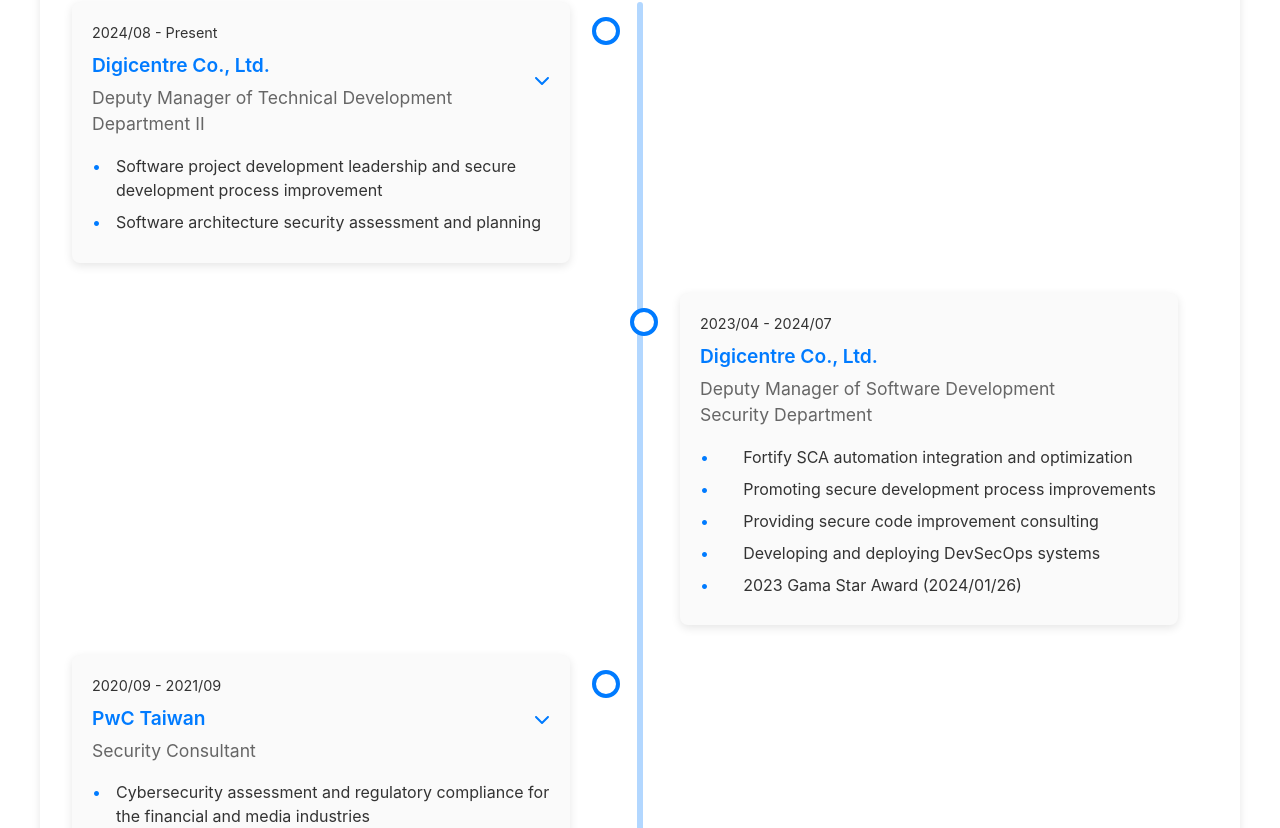
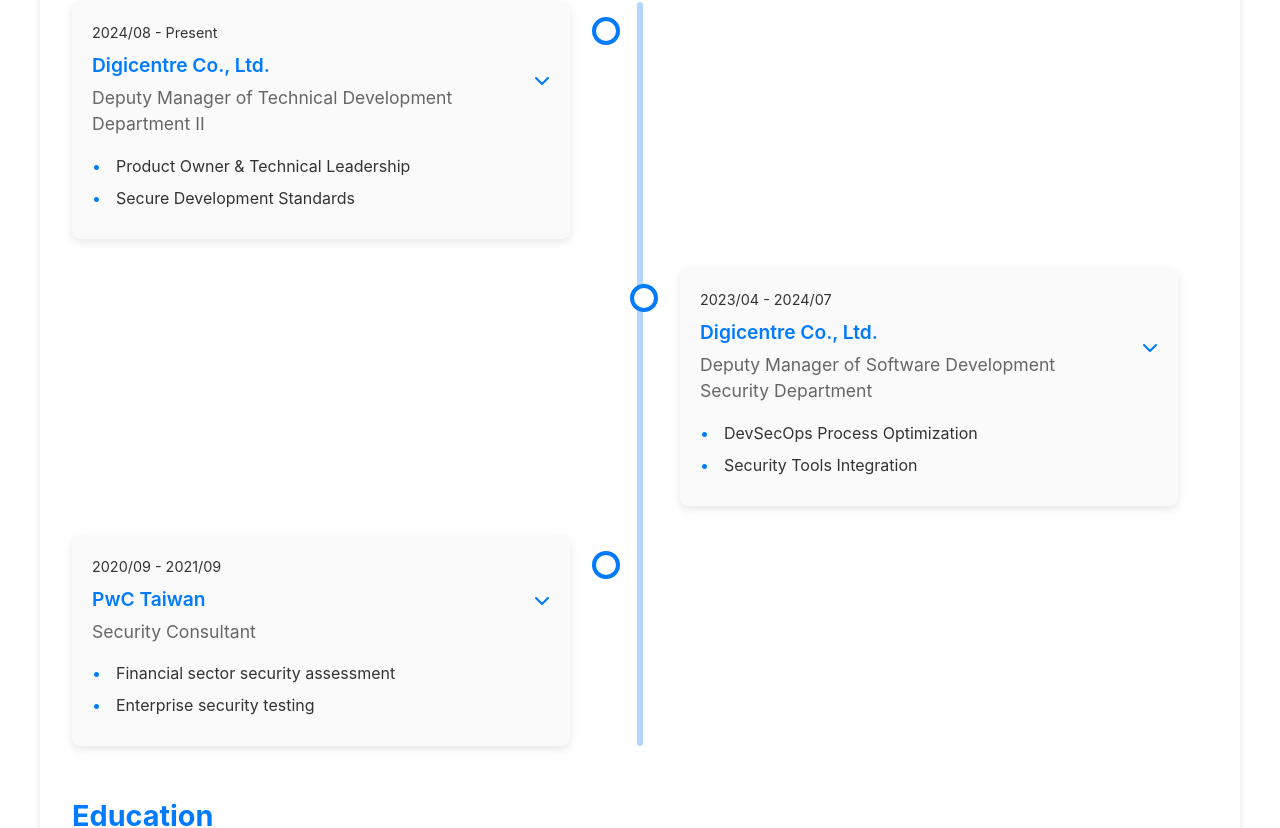
Before and after one commit to Lung-Yu/Lung-Yu.github.io, a React (Vite) app: page /cv in a window 1280 px wide. Shown: the part 792-1620 px from the top of the page. Built offline with nearby package versions, Linux system fonts and the light colour scheme.

Commit message:
feat: 更新履歷內容，改善經驗細節顯示樣式以提升可讀性

```diff
--- a/src/features/cv/components/CV.tsx
+++ b/src/features/cv/components/CV.tsx
@@ -26,6 +26,19 @@ const CV = () => {
   const education = Array.isArray(cvData.education) ? cvData.education : [];
   const skills = Array.isArray(cvData.skills) ? cvData.skills : [];
 
+  const renderDetailItem = (item: string) => {
+    if (item.startsWith('- ')) {
+      // 子項目
+      return <li className="nested-item">{item.substring(2)}</li>;
+    } else if (item.endsWith(':')) {
+      // 群組標題
+      return <li className="nested-header">{item}</li>;
+    } else {
+      // 一般項目
+      return <li>{item}</li>;
+    }
+  };
+
   const renderExperienceContent = (exp: any, index: number) => {
     if (exp.brief && exp.details) {
       return (
@@ -52,7 +65,7 @@ const CV = () => {
           <div className="experience-details">
             <ul>
               {exp.details.map((item: string, idx: number) => (
-                <li key={idx}>{item}</li>
+                renderDetailItem(item)
               ))}
             </ul>
           </div>
--- a/src/features/cv/styles/CV.css
+++ b/src/features/cv/styles/CV.css
@@ -239,6 +239,39 @@
 
 .experience-description li::before {
   content: "▹";
+  position: absolute;
+  left: 0;
+  color: var(--color-primary);
+}
+
+.experience-details ul {
+  margin: 0;
+  padding: 0;
+}
+
+.experience-details ul ul {
+  margin-left: 1.2rem;
+  margin-top: 0.5rem;
+  margin-bottom: 0.5rem;
+  border-left: 2px solid var(--color-gray-200);
+  padding-left: 1rem;
+}
+
+.experience-details li.nested-header {
+  color: var(--color-secondary);
+  font-weight: 500;
+  margin-top: 1rem;
+  margin-bottom: 0.5rem;
+}
+
+.experience-details li.nested-item {
+  color: var(--color-text);
+  padding-left: 1.2rem;
+  position: relative;
+}
+
+.experience-details li.nested-item::before {
+  content: "-";
   position: absolute;
   left: 0;
   color: var(--color-primary);
--- a/src/i18n/locales/en/cv.json
+++ b/src/i18n/locales/en/cv.json
@@ -47,27 +47,40 @@
       "position": "Deputy Manager of Technical Development Department II",
       "period": "2024/08 - Present",
       "brief": [
-        "Software project development leadership and secure development process improvement",
-        "Software architecture security assessment and planning"
+        "Product Owner & Technical Leadership",
+        "Secure Development Standards"
       ],
       "details": [
-        "Product Owner",
-        "Establish and optimize software development security standards",
-        "Conduct software architecture security assessments and provide improvement recommendations",
-        "Promote secure development process improvements",
-        "Establish automated security testing processes"
+        "Product Development:",
+        "- Product Owner role",
+        "- Project scheduling and requirement management",
+        "- Cross-department coordination",
+        "Secure Development:",
+        "- Establish secure development standards",
+        "- Conduct architecture security assessments",
+        "- Implement automated security testing",
+        "- Provide secure code improvement guidance"
       ]
     },
     {
       "company": "Digicentre Co., Ltd.",
       "position": "Deputy Manager of Software Development Security Department",
       "period": "2023/04 - 2024/07",
-      "description": [
-        "Fortify SCA automation integration and optimization",
-        "Promoting secure development process improvements",
-        "Providing secure code improvement consulting",
-        "Developing and deploying DevSecOps systems",
-        "2023 Gama Star Award (2024/01/26)"
+      "brief": [
+        "DevSecOps Process Optimization",
+        "Security Tools Integration"
+      ],
+      "details": [
+        "DevSecOps Implementation:",
+        "- Fortify SCA tool integration",
+        "- Automated scanning process",
+        "- Secure development workflow",
+        "Technical Promotion:",
+        "- Secure code consulting",
+        "- Training program planning",
+        "- DevSecOps platform development",
+        "Achievement:",
+        "- 2023 Gama Star Award (2024/01/26)"
       ]
     },
     {
@@ -75,25 +88,33 @@
       "position": "Security Consultant",
       "period": "2020/09 - 2021/09",
       "brief": [
-        "Cybersecurity assessment and regulatory compliance for the financial and media industries",
-        "Security testing and remediation (VA/PT/malware analysis)"
+        "Financial sector security assessment",
+        "Enterprise security testing"
       ],
       "details": [
-        "Security testing and remediation (VA/PT/malware analysis)",
-        "Internal control and IT management consulting",
-        "Software security consulting",
-        "DAST vulnerability automatic statistics script (acunetix report)",
-        "Development of automated analysis tools (Windows security configuration analysis based on GCB, Linux security configuration analysis based on CIS standards)",
-        "Regulatory compliance review : ",
-        "- Financial institution management computer system information security assessment work method",
-        "- Computer Information Security Assessment",
-        "- Guidelines for Security Measures of Financial Institutions for Electronic Banking",
-        "- Financial institutions use IoT equipment for security control",
-        "- SWIFT Customer Security Controls Framework",
-        "- Financial Institutions provided Mobile Application best practices",
-        "- Financial Institutions operational measures in Emerging Technology",
-        "- Financial institutions provide QR Code scanning payment application security control specifications",
-        "- Open application programming interface business security control operation specification"
+        "Security Testing:",
+        "- Vulnerability Assessment",
+        "- Penetration Testing ",
+        "- Malware Analysis",
+        "Automation Tools:",
+        "- DAST vulnerability statistics script",
+        "- Windows security config analysis (GCB standards)",
+        "- Linux security config analysis (CIS standards)",
+        "Security Consulting:",
+        "- Internal control establishment",
+        "- IT management consulting",
+        "- Software security consulting",
+        "Financial Regulatory Compliance Audit:",
+        "- Information Security Assessment Method for Computer Systems of Financial Institutions",
+        "- Computer System Security Assessment Standards",
+        "- Security Control Operations Standards for Financial Institutions Handling Electronic Banking Business",
+        "- Security Control Specifications for Financial Institutions Using IoT Devices",
+        "- SWIFT Security Standards",
+        "- Operational Specifications for Financial Institutions Providing Mobile Device Applications",
+        "- Operational Specifications for Financial Institutions Using Emerging Technologies",
+        "- Security Control Specifications for Financial Institutions Providing QR Code Payment Applications",
+        "- Security Control Operations Standards for Open API Business",
+        "- OWASP Mobile checklist L2"
       ]
     }
   ],
--- a/src/i18n/locales/zh-TW/cv.json
+++ b/src/i18n/locales/zh-TW/cv.json
@@ -47,15 +47,19 @@
       "position": "技術開發二部 副理",
       "period": "2024/08 - 現在",
       "brief": [
-        "軟體專案開發領導與安全開發流程改善",
-        "軟體架構安全評估與規劃"
+        "產品負責人與技術領導",
+        "軟體開發安全標準制定"
       ],
       "details": [
-        "產品負責人 (Product Owner)",
-        "制定並優化軟體開發安全規範",
-        "執行軟體架構安全評估與改善建議",
-        "推動安全開發流程改進",
-        "建立自動化安全測試流程"
+        "產品開發:",
+        "- 擔任產品負責人 (Product Owner)",
+        "- 專案時程與需求管理",
+        "- 跨部門溝通協調",
+        "安全開發:",
+        "- 制定軟體開發安全規範",
+        "- 執行架構安全評估",
+        "- 建立自動化安全測試",
+        "- 提供安全程式碼改善建議"
       ]
     },
     {
@@ -63,15 +67,20 @@
       "position": "軟體開發安全部 副理",
       "period": "2023/04 - 2024/07",
       "brief": [
-        "Fortify SCA 自動化整合與優化",
-        "推動安全開發流程改進"
+        "DevSecOps 流程優化與推廣",
+        "安全工具整合自動化"
       ],
       "details": [
-        "Fortify SCA 自動化整合與優化",
-        "推動安全開發流程改進",
-        "提供安全程式碼改進顧問諮詢",
-        "開發與部署 DevSecOps 系統",
-        "2023 Gama Star 獎 (2024/01/26)"
+        "DevSecOps 推動:",
+        "- Fortify SCA 工具整合優化",
+        "- 自動化掃描流程建立",
+        "- 安全開發流程改進",
+        "技術推廣:",
+        "- 安全程式碼顧問諮詢",
+        "- 教育訓練課程規劃",
+        "- DevSecOps 平台開發",
+        "成果:",
+        "- 2023 Gama Star 獎 (2024/01/26)"
       ]
     },
     {
@@ -79,25 +88,33 @@
       "position": "安全顧問",
       "period": "2020/09 - 2021/09",
       "brief": [
-        "金融業 與 媒體產業 之資安評估與法規遵循",
-        "安全檢測與修補 (VA/PT/惡意軟體分析)"
+        "金融業資安評估與法遵稽核",
+        "企業資安測試與分析"
       ],
       "details": [
-        "安全測試與修補 (VA/PT/惡意軟體分析)",
-        "內部控制與 IT 管理諮詢",
-        "軟體安全諮詢",
-        "DAST 漏洞自動統計腳本 (acunetix 報告)",
-        "自動化分析工具開發 (Windows 基於 GCB 進行安全設置分析，Linux 基於 CIS 標準進行安全設置分析)",
-        "台灣金融機構資安法令法規遵循查核:",
+        "安全測試與分析:",
+        "- 弱點掃描",
+        "- 滲透測試",
+        "- 惡意軟體分析",
+        "自動化工具開發:",
+        "- DAST 漏洞統計腳本",
+        "- Windows 安全設定分析 (GCB標準)",
+        "- Linux 安全設定分析 (CIS標準)",
+        "資安顧問服務:",
+        "- 內部控制制度建立",
+        "- IT 管理諮詢",
+        "- 軟體安全諮詢",
+        "金融法規遵循查核:",
         "- 金融機構辦理電腦系統資訊安全評估辦法",
         "- 電腦系統安全評估基準",
         "- 金融機構辦理電子銀行業務安全控管作業基準",
         "- 金融機構使用物聯網設備安全控管規範",
-        "- SWIFT Customer Security Controls Framework",
+        "- SWIFT 安全標準",
         "- 金融機構提供行動裝置應用程式作業規範",
         "- 金融機構運用新興科技作業規範",
-        "- 金融機構提供 QR Code 掃描支付應用安全控管規範",
-        "- 開放應用程式介面 open API 業務安全控管作業規範"
+        "- 金融機構提供QR Code掃描支付應用安全控管規範",
+        "- 開放應用程式介面open API 業務安全控管作業規範",
+        "- OWASP Mobile checklist L2"
       ]
     }
   ],
```
